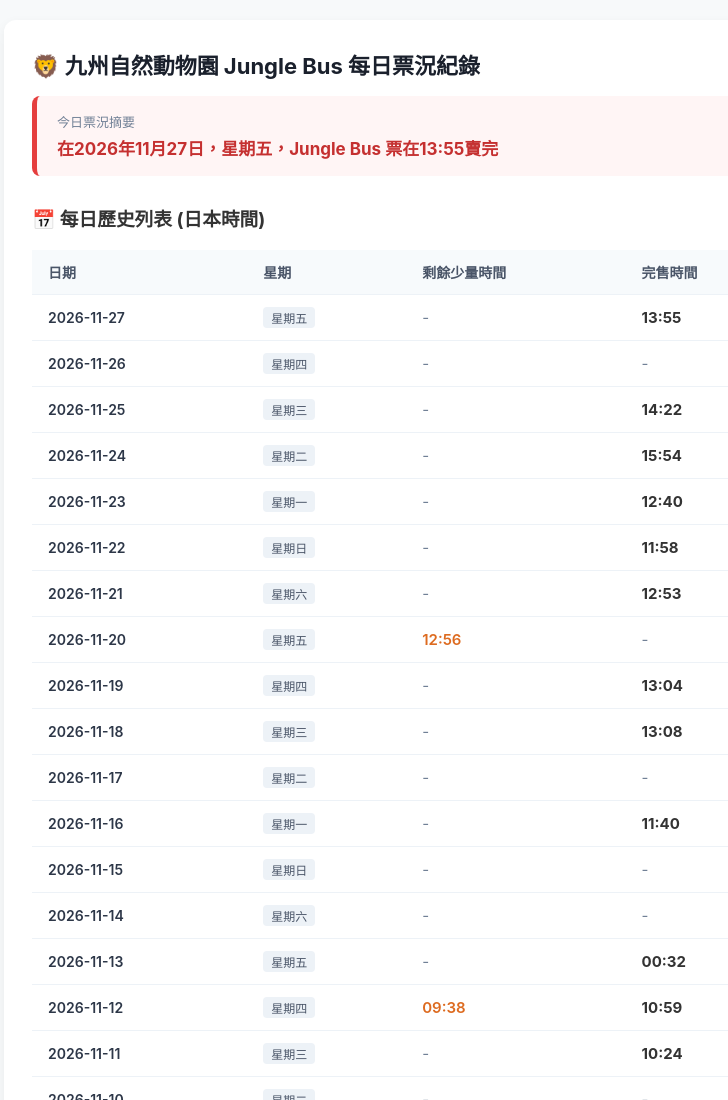
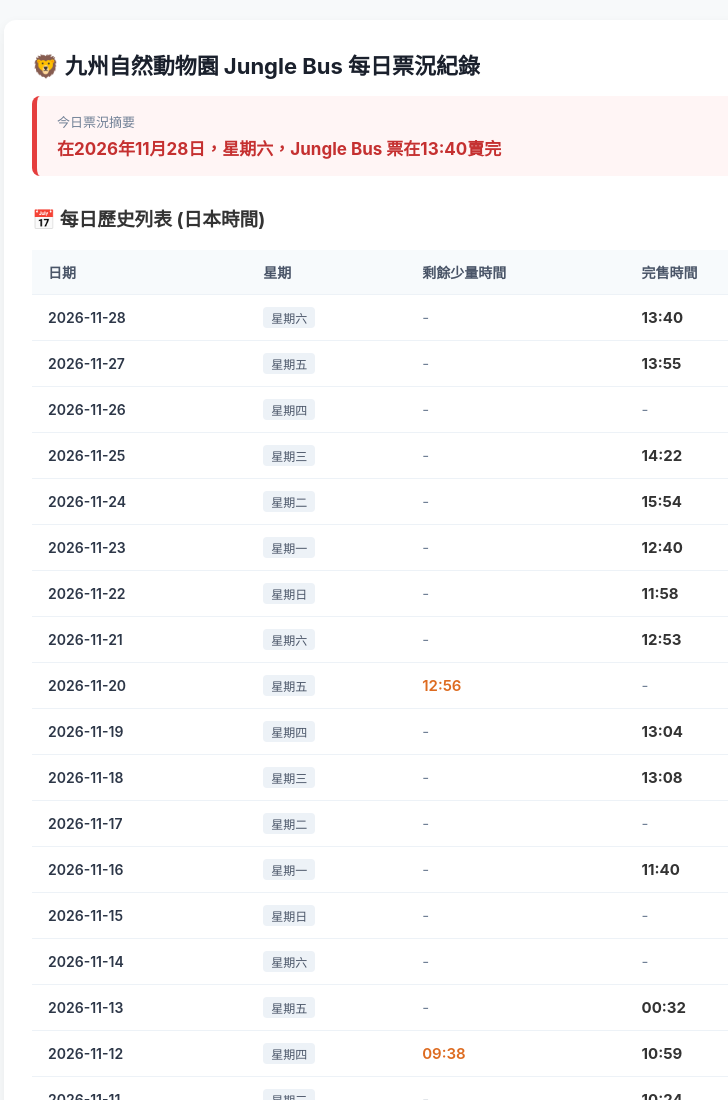
Before and after one commit to qaq112244/jungle-bus-monitor, a plain HTML site: page index.html in a window 1280 px wide. Shown: the top 1100 px of the page, without its empty margins (228-956 px from the left). Drawn offline with Linux system fonts and the light colour scheme.

Commit message:
chore: update monitor history [skip ci]

```diff
--- a/index.html
+++ b/index.html
@@ -108,7 +108,7 @@
 
         <div class="current-box soldout">
             <div class="current-label">今日票況摘要</div>
-            <div class="current-status">在2026年11月27日，星期五，Jungle Bus 票在13:55賣完</div>
+            <div class="current-status">在2026年11月28日，星期六，Jungle Bus 票在13:40賣完</div>
         </div>
 
         <h3>📅 每日歷史列表 (日本時間)</h3>
@@ -122,6 +122,13 @@
                 </tr>
             </thead>
             <tbody>
+
+        <tr>
+            <td class="date-cell">2026-11-28</td>
+            <td><span class="weekday-badge">星期六</span></td>
+            <td class="time-cell"><span style="color:#718096;">-</span></td>
+            <td class="time-cell"><strong>13:40</strong></td>
+        </tr>
 
         <tr>
             <td class="date-cell">2026-11-27</td>
```
Also changed, not shown: state.json (+7 -0 lines), 2 other files.
